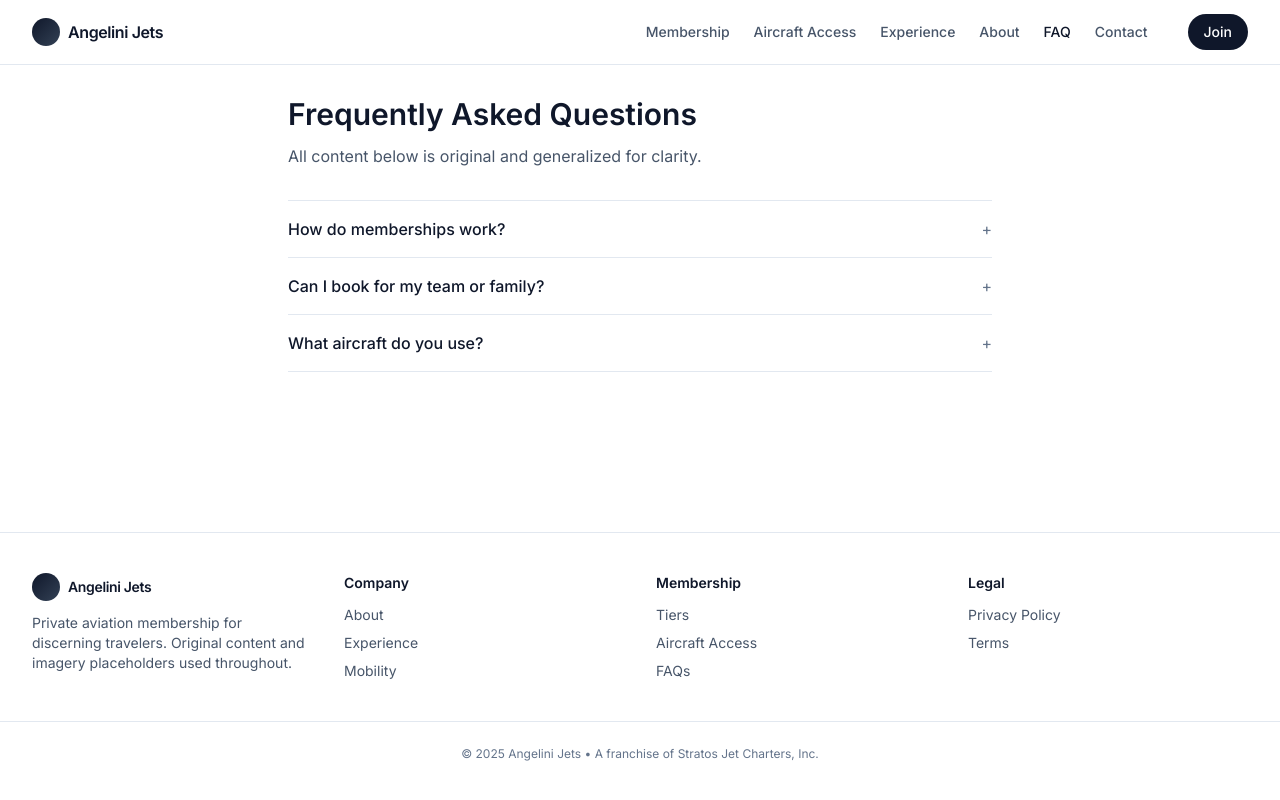
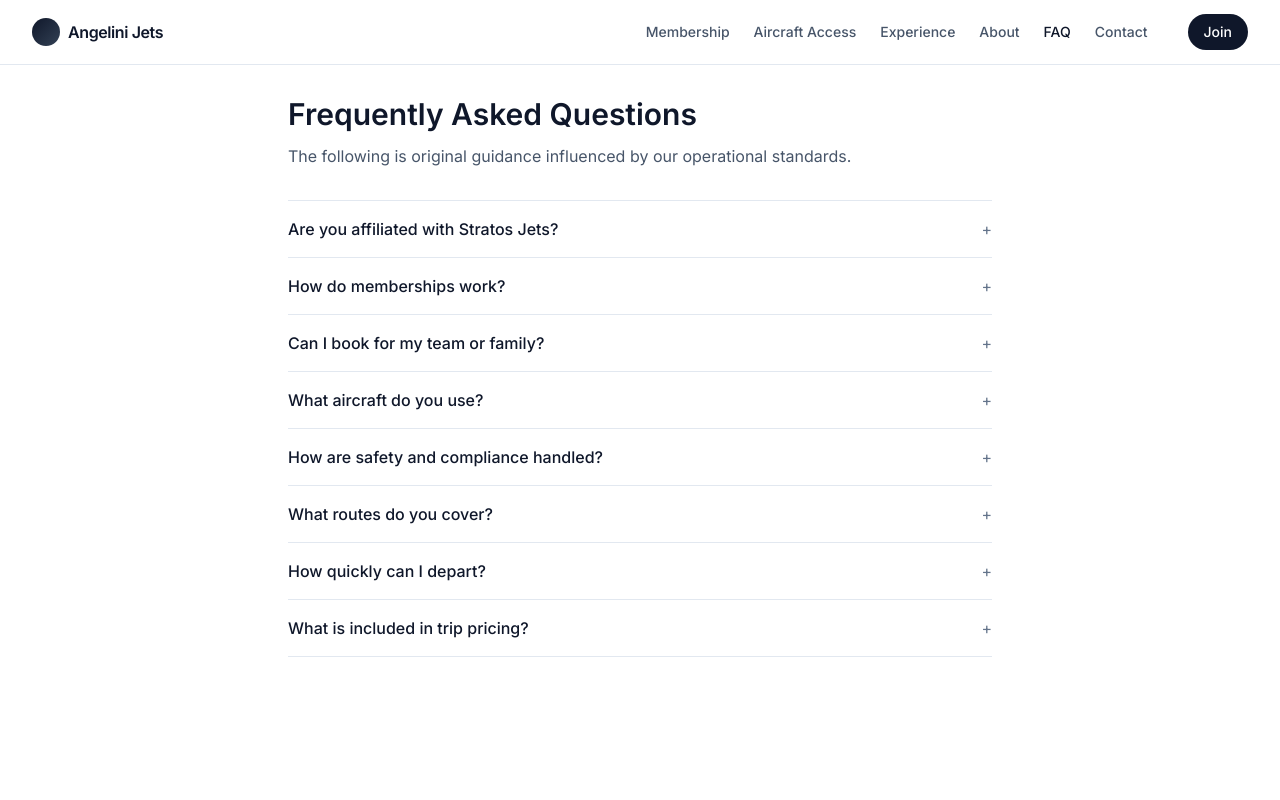
Before and after one commit to gramtop961/frontend-repo_49bg5o8q_6enxe7, a React (Vite) app: page /faq in a window 1280 px wide. Shown: the top 800 px of the page. Built offline with nearby package versions, Linux system fonts and the light colour scheme; a web font is replaced by a local one.

Commit message:
Update project prj_49bg5o8q - 2025-11-18T23:56:28.579Z

```diff
--- a/src/pages/Aircraft.jsx
+++ b/src/pages/Aircraft.jsx
@@ -2,28 +2,46 @@ import { SectionHeading, Card } from '../components/Sections'
 
 const categories = [
   {
+    name: 'Super-Light Jet',
+    img: 'https://images.unsplash.com/photo-1548883354-7622d3f3cd48?q=80&w=2000&auto=format&fit=crop',
+    fallback: 'https://images.unsplash.com/photo-1522708323590-d24dbb6b0267?q=80&w=2000&auto=format&fit=crop',
+    description: 'Speed and efficiency for short hops with modern cabins.',
+    bullets: ['4–6 passengers', 'Range ~1,200–1,700 nm', 'Great value for regional trips'],
+  },
+  {
     name: 'Light Jet',
-    img: 'https://images.unsplash.com/photo-1518307746-4e8a4360a636?q=80&w=2000&auto=format&fit=crop',
+    img: 'https://images.unsplash.com/photo-1511497584788-876760111969?q=80&w=2000&auto=format&fit=crop',
+    fallback: 'https://images.unsplash.com/photo-1504197639813-76941188ec1b?q=80&w=2000&auto=format&fit=crop',
     description: 'Efficient regional travel for short to mid-range missions.',
-    bullets: ['4–6 passengers', 'Typical range up to ~1,200–1,500 nm', 'Compact cabins with focused comfort'],
+    bullets: ['4–7 passengers', 'Range ~1,200–1,800 nm', 'Low operating cost and quick turnarounds'],
   },
   {
     name: 'Mid-Size Jet',
-    img: 'https://images.unsplash.com/photo-1556706998-81fce52b58dd?q=80&w=2000&auto=format&fit=crop',
-    description: 'Balanced range and cabin size for business and family itineraries.',
-    bullets: ['6–8 passengers', 'Typical range ~1,500–2,200 nm', 'Quiet cabins with standing room in many models'],
+    img: 'https://images.unsplash.com/photo-1531973576160-7125cd663d86?q=80&w=2000&auto=format&fit=crop',
+    fallback: 'https://images.unsplash.com/photo-1502877338535-766e1452684a?q=80&w=2000&auto=format&fit=crop',
+    description: 'Balanced range and standing-room cabins for business and family travel.',
+    bullets: ['6–8 passengers', 'Range ~1,500–2,200 nm', 'Generous baggage in many models'],
   },
   {
     name: 'Super Mid-Size Jet',
-    img: 'https://images.unsplash.com/photo-1504197639813-76941188ec1b?q=80&w=2000&auto=format&fit=crop',
-    description: 'Longer range with generous space and baggage capacity.',
-    bullets: ['8–9 passengers', 'Typical range ~2,500–3,000 nm', 'Enhanced performance and comfort'],
+    img: 'https://images.unsplash.com/photo-1481988535861-271139e06469?q=80&w=2000&auto=format&fit=crop',
+    fallback: 'https://images.unsplash.com/photo-1446776811953-b23d57bd21aa?q=80&w=2000&auto=format&fit=crop',
+    description: 'Longer range and performance with quiet, comfortable cabins.',
+    bullets: ['8–9 passengers', 'Range ~2,500–3,200 nm', 'Great coast-to-coast capability'],
   },
   {
-    name: 'Large Cabin Jet',
-    img: 'https://images.unsplash.com/photo-1497366216548-37526070297c?q=80&w=2000&auto=format&fit=crop',
-    description: 'Intercontinental capability with expansive, quiet interiors.',
-    bullets: ['10–14 passengers', 'Typical range 3,500+ nm', 'Separate living zones and premium amenities'],
+    name: 'Heavy Jet',
+    img: 'https://images.unsplash.com/photo-1515281239448-2abe329fe5e1?q=80&w=2000&auto=format&fit=crop',
+    fallback: 'https://images.unsplash.com/photo-1489914099268-1dad649f76bf?q=80&w=2000&auto=format&fit=crop',
+    description: 'Expansive cabins and intercontinental reach. Think Gulfstream G450 class.',
+    bullets: ['10–14 passengers', 'Range 3,500+ nm', 'Separate living zones and premium amenities'],
+  },
+  {
+    name: 'Long Range Jet',
+    img: 'https://images.unsplash.com/photo-1465447142348-e9952c393450?q=80&w=2000&auto=format&fit=crop',
+    fallback: 'https://images.unsplash.com/photo-1516239322121-08dbd9f13fda?q=80&w=2000&auto=format&fit=crop',
+    description: 'Global capability with flagship comfort—G650/Global class.',
+    bullets: ['12–16 passengers', 'Range 6,000+ nm', 'Ultra-long routes and master-suite options in some'],
   },
 ]
 
@@ -33,13 +51,24 @@ export default function Aircraft() {
       <div className="max-w-7xl mx-auto px-4 sm:px-6 lg:px-8">
         <SectionHeading
           eyebrow="Aircraft Access"
-          title="Select by mission—light to large cabin"
-          text="Categories below are generalized and non-branded. Images are placeholders representing private aviation."/>
-        <div className="mt-10 grid gap-6 md:grid-cols-2 lg:grid-cols-4">
+          title="Select by mission—from super‑light to long range"
+          text="Categories below are generalized. Images are illustrative and non‑branded."/>
+        <div className="mt-10 grid gap-6 sm:grid-cols-2 lg:grid-cols-3 xl:grid-cols-3">
           {categories.map((c) => (
             <Card key={c.name}>
               <div className="relative">
-                <img src={c.img} alt={c.name} className="rounded-xl mb-4 h-40 w-full object-cover" loading="lazy" />
+                <img
+                  src={c.img}
+                  alt={c.name}
+                  className="rounded-xl mb-4 h-48 w-full object-cover"
+                  loading="lazy"
+                  onError={(e) => {
+                    const target = e.currentTarget
+                    if (target.dataset.fallbackApplied) return
+                    target.dataset.fallbackApplied = 'true'
+                    target.src = c.fallback
+                  }}
+                />
                 <div className="pointer-events-none absolute inset-0 rounded-xl bg-gradient-to-t from-slate-900/10" />
               </div>
               <h3 className="text-lg font-semibold text-slate-900">{c.name}</h3>
--- a/src/pages/Contact.jsx
+++ b/src/pages/Contact.jsx
@@ -25,16 +25,15 @@ export default function Contact() {
 
   return (
     <main className="pt-24 pb-16 bg-white">
-      <div className="relative">
-        <div className="absolute inset-0 -z-10">
-          <img
-            src="https://images.unsplash.com/photo-1542282811-943ef1a977c3?q=80&w=2400&auto=format&fit=crop"
-            alt="Private terminal lounge"
-            className="w-full h-64 object-cover"
-            loading="lazy"
-          />
-          <div className="absolute inset-0 h-64 bg-gradient-to-b from-slate-900/70 to-white" />
-        </div>
+      <div className="relative h-64">
+        <img
+          src="https://images.unsplash.com/photo-1504197639813-76941188ec1b?q=80&w=2400&auto=format&fit=crop"
+          alt="Private jet on ramp at dusk"
+          className="absolute inset-0 w-full h-full object-cover"
+          loading="lazy"
+          onError={(e) => { e.currentTarget.src = 'https://images.unsplash.com/photo-1531973576160-7125cd663d86?q=80&w=2400&auto=format&fit=crop' }}
+        />
+        <div className="absolute inset-0 bg-gradient-to-b from-slate-900/70 to-white" />
       </div>
       <div className="max-w-6xl mx-auto px-4 sm:px-6 lg:px-8">
         <div className="grid gap-10 md:grid-cols-5">
@@ -43,10 +42,11 @@ export default function Contact() {
             <p className="mt-3 text-slate-200 md:text-slate-600">Share your route, dates, and preferences. We respond quickly and discreetly.</p>
             <div className="hidden md:block mt-6 rounded-xl overflow-hidden">
               <img
-                src="https://images.unsplash.com/photo-1528763380143-65b3acb2ec07?q=80&w=1200&auto=format&fit=crop"
+                src="https://images.unsplash.com/photo-1548883354-7622d3f3cd48?q=80&w=1200&auto=format&fit=crop"
                 alt="Cabin detail"
                 className="w-full h-56 object-cover"
                 loading="lazy"
+                onError={(e) => { e.currentTarget.src = 'https://images.unsplash.com/photo-1511497584788-876760111969?q=80&w=1200&auto=format&fit=crop' }}
               />
             </div>
           </div>
--- a/src/pages/FAQ.jsx
+++ b/src/pages/FAQ.jsx
@@ -1,9 +1,14 @@
 import { useState } from 'react'
 
 const faqs = [
+  { q: 'Are you affiliated with Stratos Jets?', a: 'Angelini Jets operates as a franchise of Stratos Jet Charters, Inc. We adopt their high safety and service standards while maintaining our own brand voice and member experience.' },
   { q: 'How do memberships work?', a: 'Choose a tier aligned to your travel rhythm. We outline sample inclusions and tailor specifics during consultation.' },
   { q: 'Can I book for my team or family?', a: 'Yes. Corporate permissions allow multiple authorized bookers and consolidated reporting.' },
-  { q: 'What aircraft do you use?', a: 'We source from vetted operators across broad categories—light to large cabin—based on mission fit. No brand affiliations are implied.' },
+  { q: 'What aircraft do you use?', a: 'We source from vetted operators across categories—super‑light to long range—based on mission fit. No specific manufacturer endorsements are implied.' },
+  { q: 'How are safety and compliance handled?', a: 'We work with audited operators and crews who meet rigorous third‑party standards. We verify air carrier credentials and crew currency on every trip.' },
+  { q: 'What routes do you cover?', a: 'Domestic U.S., Canada, Caribbean, and international routes on request. Long‑range aircraft enable intercontinental itineraries.' },
+  { q: 'How quickly can I depart?', a: 'Same‑day departures are often possible, subject to aircraft and crew availability, airport hours, and weather.' },
+  { q: 'What is included in trip pricing?', a: 'Aircraft, crew, standard catering, fuel, landing/handling fees, and FET where applicable. De‑icing, hangar, special catering, and out‑of‑scope repositioning are quoted as needed.' },
 ]
 
 export default function FAQ() {
@@ -11,7 +16,7 @@ export default function FAQ() {
     <main className="pt-24 pb-16 bg-white">
       <div className="max-w-3xl mx-auto px-4 sm:px-6 lg:px-8">
         <h1 className="text-3xl font-semibold text-slate-900">Frequently Asked Questions</h1>
-        <p className="mt-3 text-slate-600">All content below is original and generalized for clarity.</p>
+        <p className="mt-3 text-slate-600">The following is original guidance influenced by our operational standards.</p>
         <div className="mt-8 divide-y divide-slate-200 border-y border-slate-200">
           {faqs.map((item, idx) => (
             <Accordion key={idx} q={item.q} a={item.a} />
```
Also changed, not shown: 1 other file (tests, documents, lock files or other folders).
